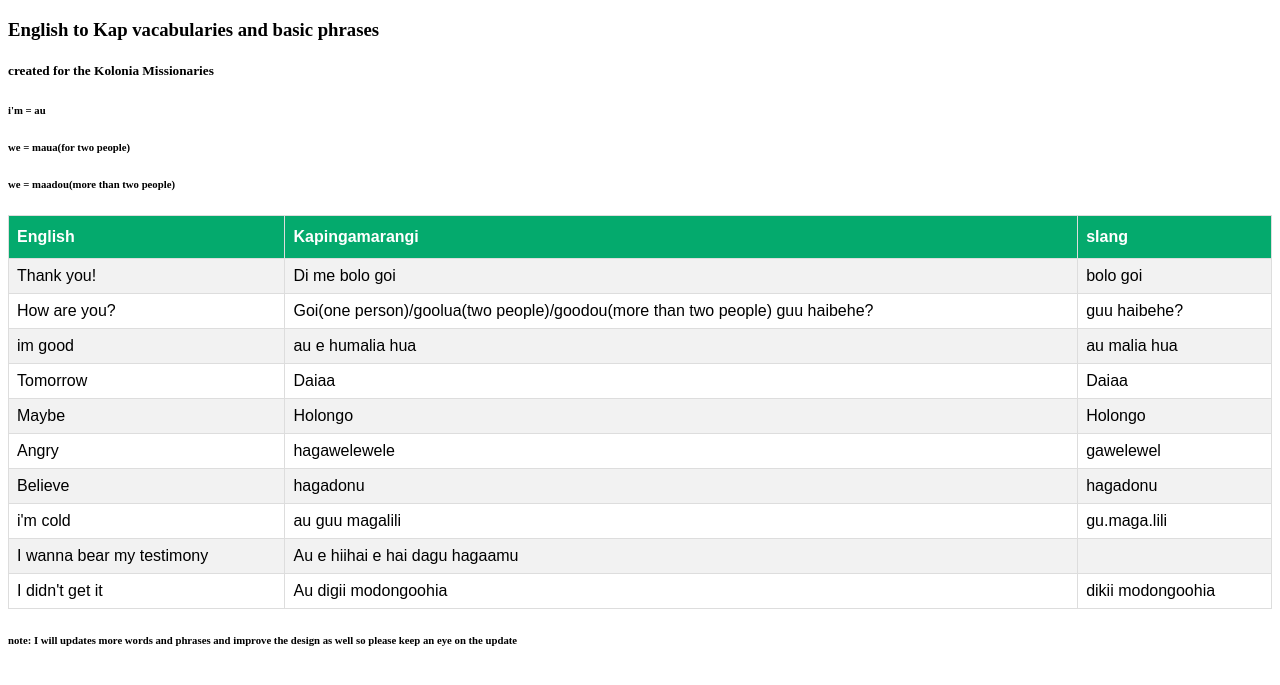
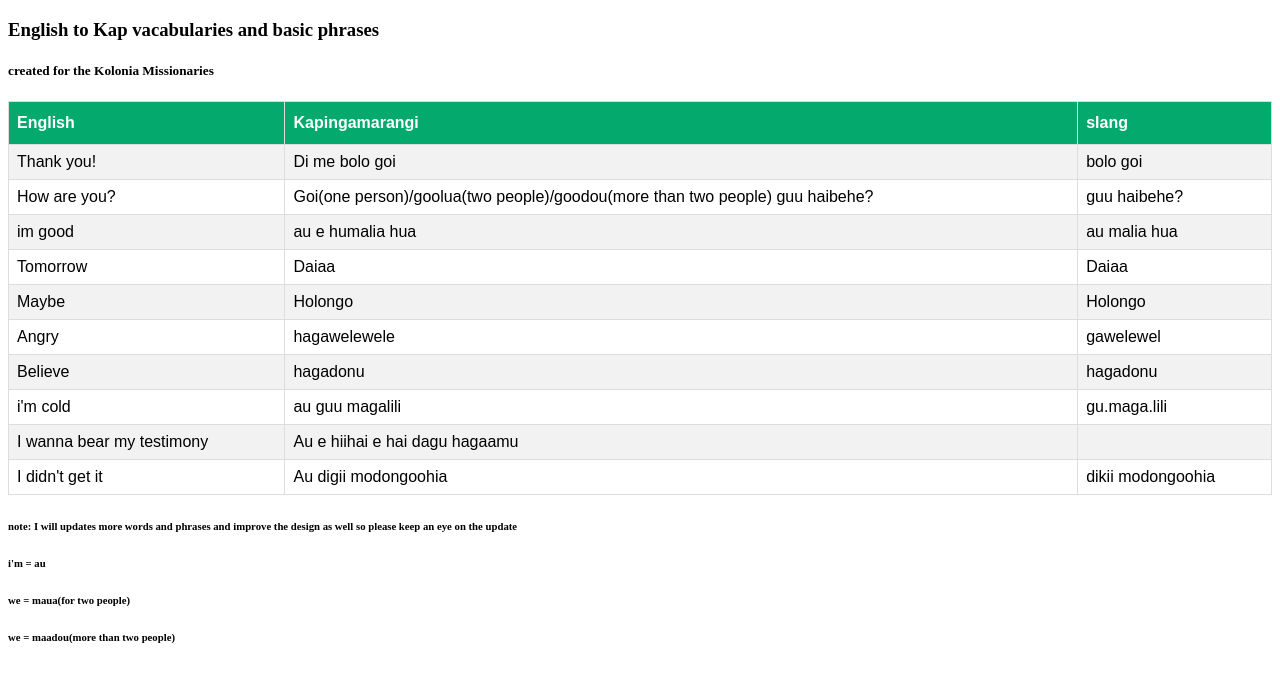
Before and after one commit to minegithub1103/kapdictionary, a plain HTML site: page index.html in a window 1280 px wide. Shown: the part 61-746 px from the top of the page. Drawn offline with Linux system fonts and the light colour scheme.

Commit message:
Update index.html

```diff
--- a/index.html
+++ b/index.html
@@ -31,9 +31,7 @@
 <h1>English to Kapingamrangi Language</h1>
 <h3>English to Kap vacabularies and basic phrases</h3>
 <h5>created for the Kolonia Missionaries</h5>
-  <h6>i'm = au</h6>
-  <h6>we = maua(for two people)</h6>
-  <h6>we = maadou(more than two people)</h6>
+
 
 <table id="customers">
   <tr>
@@ -93,6 +91,13 @@
   </tr>
 </table>
   <h6>note: I will updates more words and phrases and improve the design as well so please keep an eye on the update</h6>
+  <div id="note">
+    <h6>i'm = au</h6>
+    <h6>we = maua(for two people)</h6>
+    <h6>we = maadou(more than two people)
+    </h6>
+  </div>
+
 
 </body>
 </html>
```
